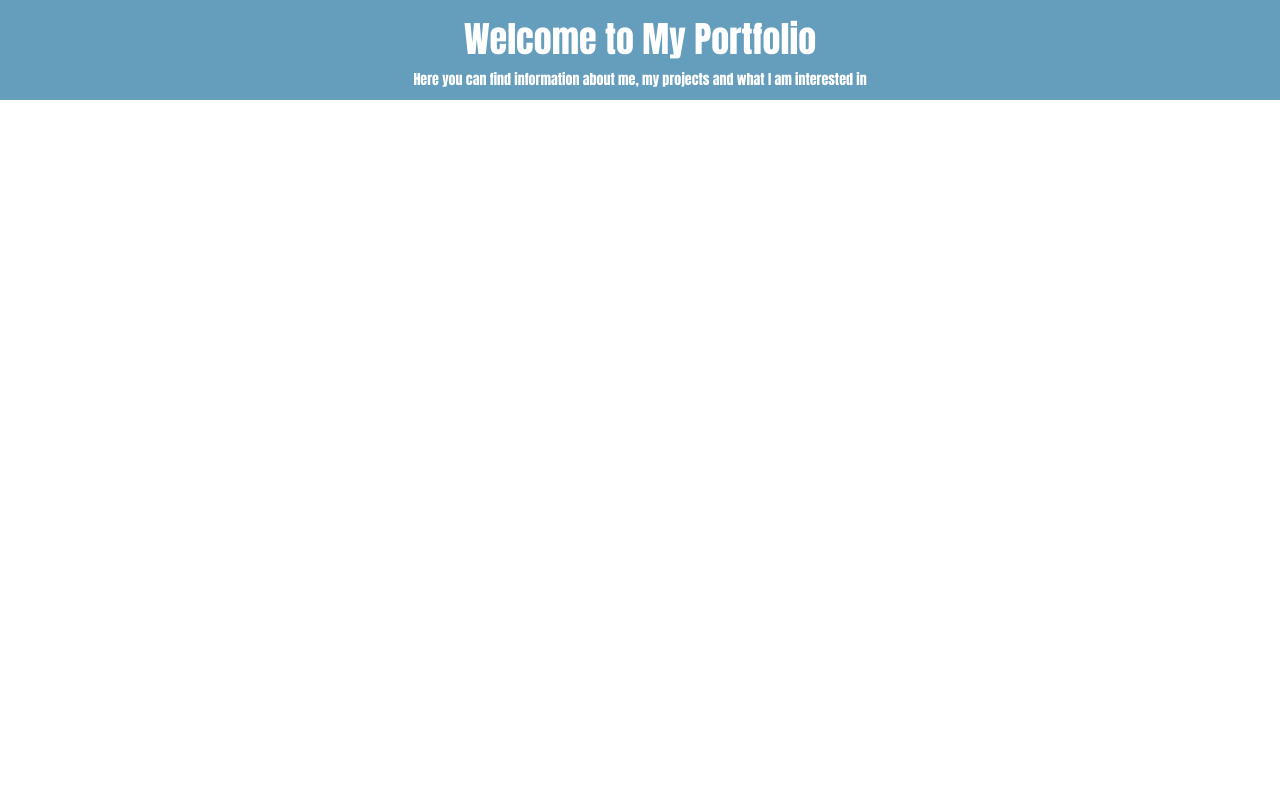
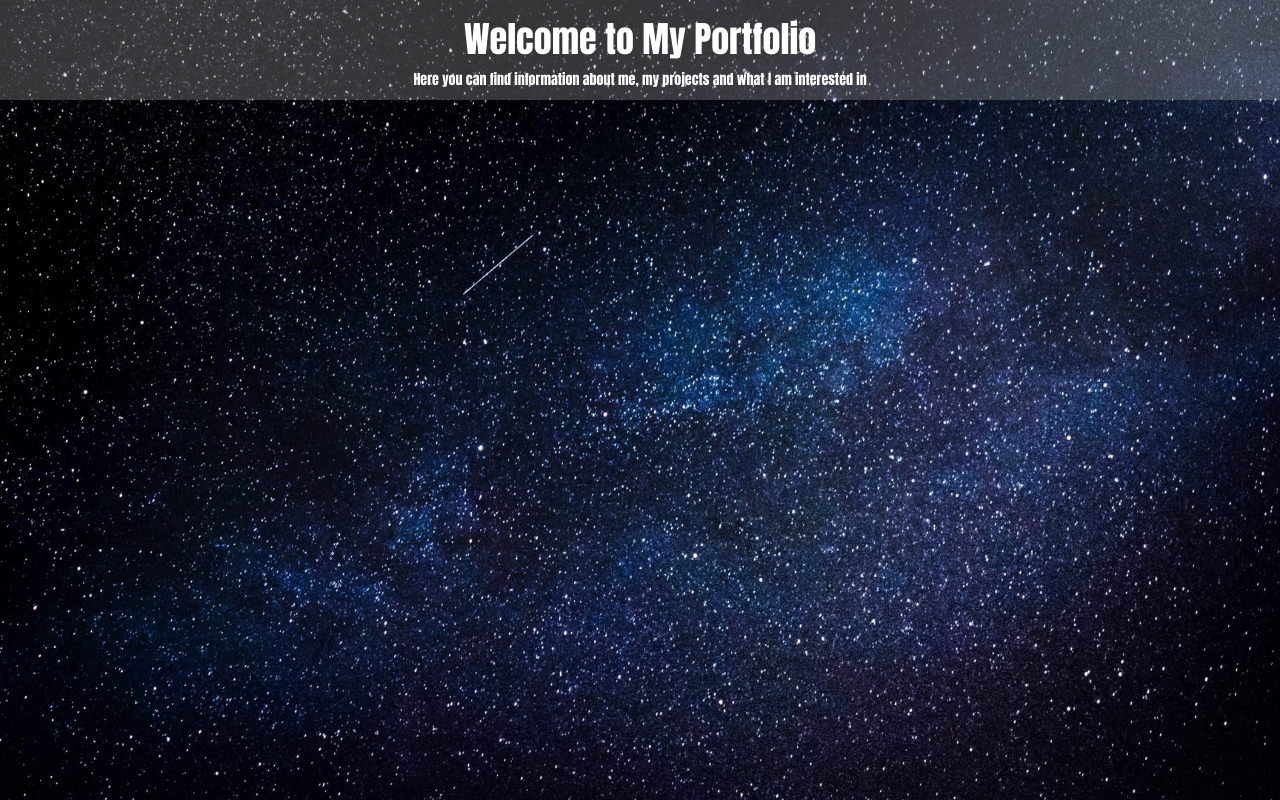
Before and after one commit to TomerPacific/CodePenProjects, a PHP site: page /portfolio.html in a window 1280 px wide. Run offline with PHP 8.4, Linux system fonts and the light colour scheme; some libraries are stand-ins or nearby versions.

Commit message:
CodePenProjects Portfolio adding background image and styling header

```diff
--- a/Portfolio/portfolio.css
+++ b/Portfolio/portfolio.css
@@ -1,7 +1,20 @@
+html,
+body {
+    height: 100%;
+}
+
+#cover {
+    background: url('top.jpeg') center center no-repeat;
+    background-size: cover;
+    height: 100%;
+    text-align: center;
+    align-items: center;
+}
+
+
 #top {
-	background-color: #659DBD;
 	color: white;
 	font-family: 'Anton', sans-serif;
-	text-align: center;
 	width: 100%;
+	background-color: #b1b1ae4d;
 }
```
Also changed, not shown: Portfolio/top.jpeg (added).
